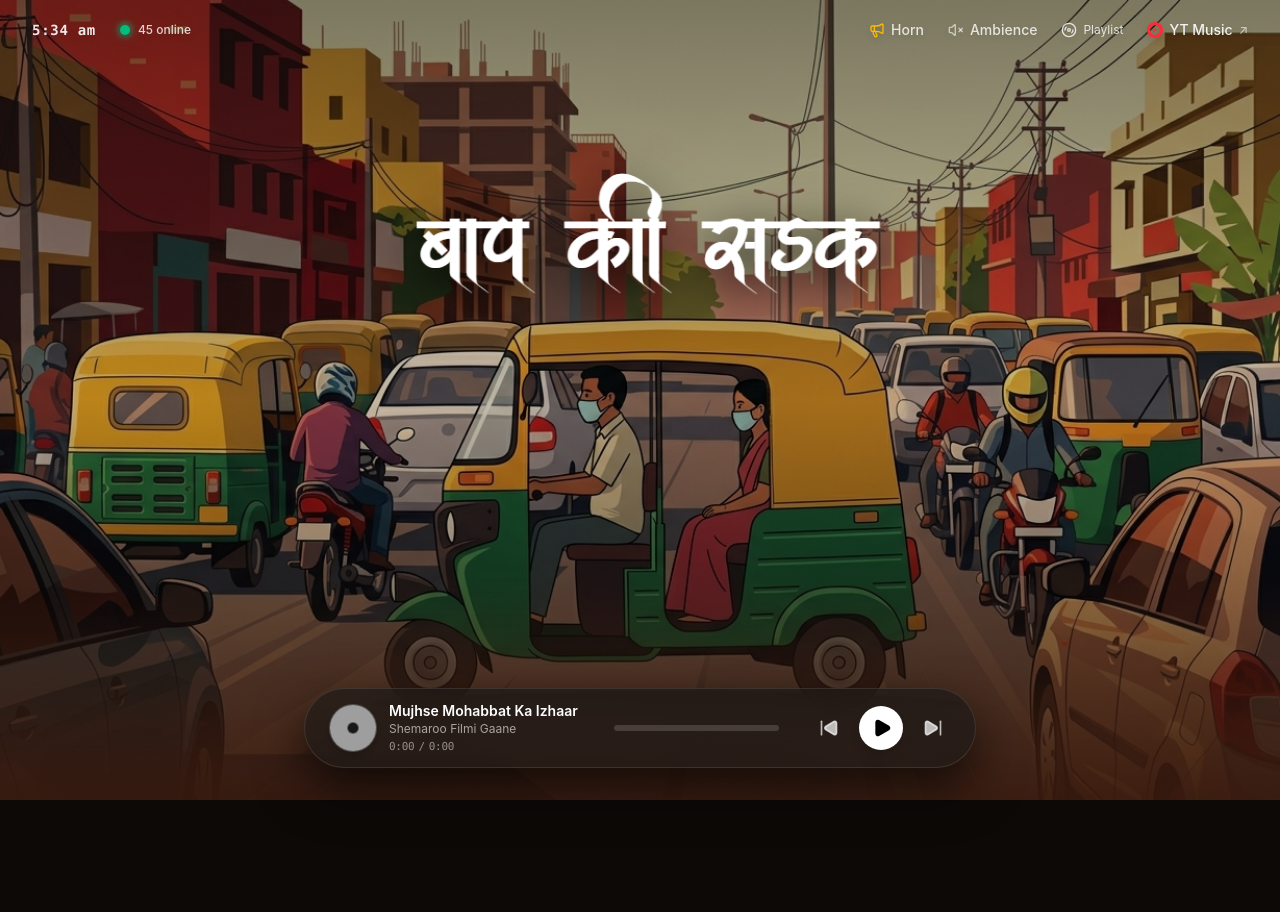
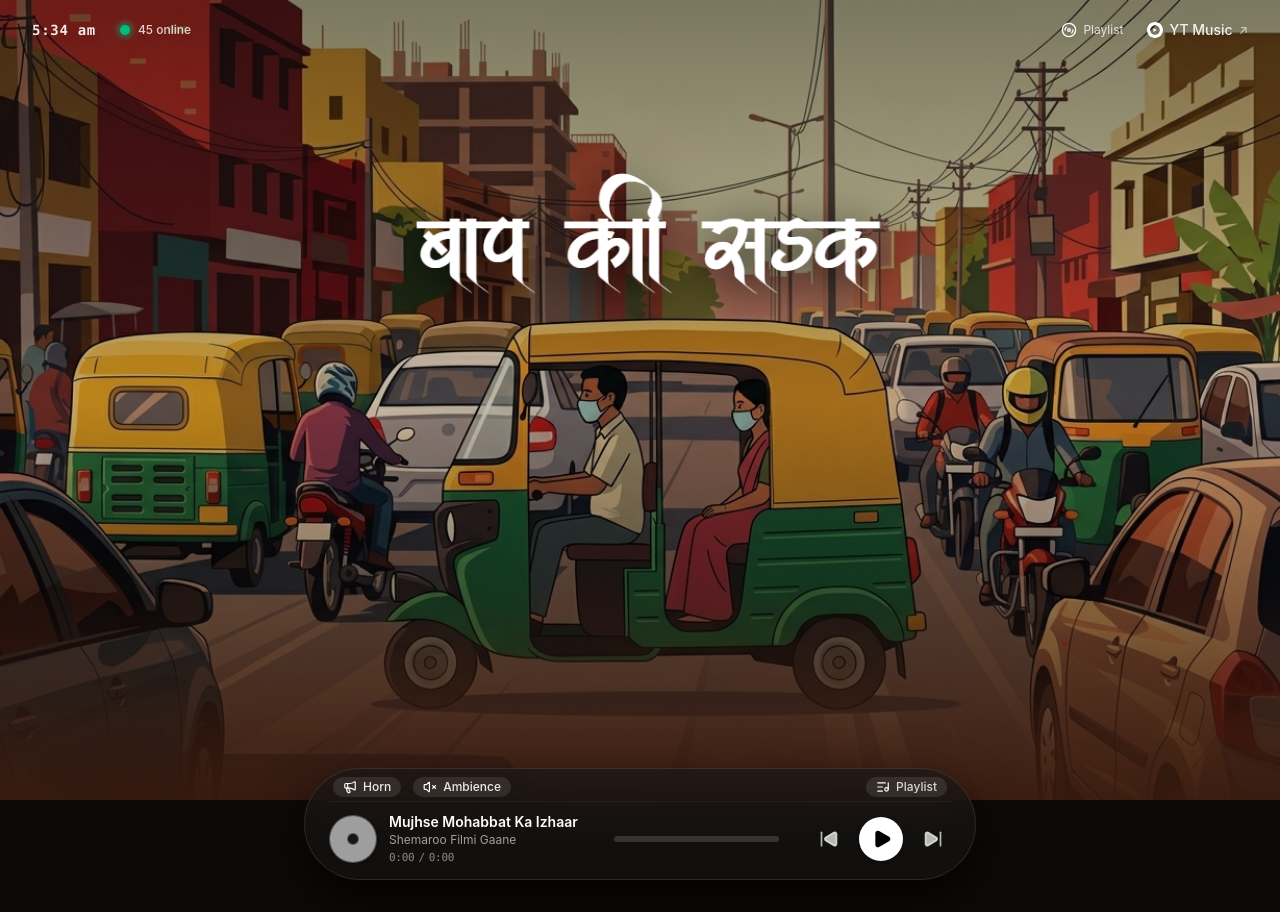
Before and after one commit to sahilchavan751/baapkiroad, a React (Vite) app: page / in a window 1280 px wide. Before the commit the page ends 800 px from the top, so only its background shows below. Built offline with nearby package versions, Linux system fonts and the light colour scheme; grey boxes are pictures that could not be loaded; a web font is replaced by a local one.

Commit message:
refactor: relocate Horn and Ambience buttons above AudioPlayer and update icons to white

```diff
--- a/src/App.jsx
+++ b/src/App.jsx
@@ -24,7 +24,7 @@ export default function App() {
   // Configure ambience audio volume on mount
   useEffect(() => {
     if (ambienceAudioRef.current) {
-      ambienceAudioRef.current.volume = 0.45; // Increased volume for clearer ambience
+      ambienceAudioRef.current.volume = 0.45;
     }
   }, []);
 
@@ -34,7 +34,7 @@ export default function App() {
       ambienceAudioRef.current.pause();
       setIsAmbienceOn(false);
     } else {
-      ambienceAudioRef.current.volume = 0.45; // Increased volume
+      ambienceAudioRef.current.volume = 0.45;
       ambienceAudioRef.current.play().catch(e => console.warn('Ambience audio play error:', e));
       setIsAmbienceOn(true);
     }
@@ -54,17 +54,12 @@ export default function App() {
 
   // YouTube player state changed
   const handleYTStateChange = useCallback((stateCode, player) => {
-    // YT states: -1 unstarted, 0 ended, 1 playing, 2 paused, 3 buffering, 5 cued
     if (stateCode === 1) {
       setIsPlaying(true);
     } else if (stateCode === 2) {
       setIsPlaying(false);
     } else if (stateCode === 0) {
-      // Video ended → play next
-      setCurrentIndex(prev => {
-        const next = (prev + 1) % SONGS.length;
-        return next;
-      });
+      setCurrentIndex(prev => (prev + 1) % SONGS.length);
       setIsPlaying(true);
     }
   }, []);
@@ -78,10 +73,7 @@ export default function App() {
   // Error → skip to next playable video
   const handleYTError = useCallback((errorCode) => {
     console.warn('Skipping unplayable track, error:', errorCode);
-    setCurrentIndex(prev => {
-      const next = (prev + 1) % SONGS.length;
-      return next;
-    });
+    setCurrentIndex(prev => (prev + 1) % SONGS.length);
   }, []);
 
   // ============ Custom UI Controls ============
@@ -157,15 +149,12 @@ export default function App() {
       <Header
         isPlaying={isPlaying}
         onTogglePlaylist={() => setIsPlaylistOpen(!isPlaylistOpen)}
-        isAmbienceOn={isAmbienceOn}
-        toggleAmbience={toggleAmbience}
-        onPlayHorn={handlePlayHorn}
       />
 
       {/* Hero Visual Section */}
       <HeroBanner isPlaying={isPlaying} />
 
-      {/* Custom Glassmorphism Audio Player UI */}
+      {/* Custom Glassmorphism Audio Player UI with Horn & Ambience buttons */}
       <AudioPlayer
         currentSong={{ ...currentSong, durationSec: duration }}
         isPlaying={isPlaying}
@@ -176,6 +165,9 @@ export default function App() {
         duration={duration}
         onSeek={handleSeek}
         onOpenPlaylist={() => setIsPlaylistOpen(true)}
+        isAmbienceOn={isAmbienceOn}
+        toggleAmbience={toggleAmbience}
+        onPlayHorn={handlePlayHorn}
       />
 
       {/* Tracklist Drawer */}
--- a/src/components/AudioPlayer.jsx
+++ b/src/components/AudioPlayer.jsx
@@ -1,6 +1,6 @@
 import React, { useRef } from 'react';
 import { motion } from 'framer-motion';
-import { Play, Pause, SkipBack, SkipForward, ListMusic } from 'lucide-react';
+import { Play, Pause, SkipBack, SkipForward, ListMusic, Megaphone, Volume2, VolumeX } from 'lucide-react';
 
 export default function AudioPlayer({
   currentSong,
@@ -11,7 +11,10 @@ export default function AudioPlayer({
   currentTime,
   duration,
   onSeek,
-  onOpenPlaylist
+  onOpenPlaylist,
+  isAmbienceOn,
+  toggleAmbience,
+  onPlayHorn
 }) {
   const progressBarRef = useRef(null);
 
@@ -38,9 +41,57 @@ export default function AudioPlayer({
       initial={{ opacity: 0, y: 40 }}
       animate={{ opacity: 1, y: 0 }}
       transition={{ duration: 0.7, delay: 0.2, ease: [0.16, 1, 0.3, 1] }}
-      className="fixed bottom-6 sm:bottom-8 left-1/2 -translate-x-1/2 z-50 w-[92%] max-w-xl sm:max-w-2xl px-3 sm:px-6 py-2.5 sm:py-3 rounded-full bg-neutral-900/60 backdrop-blur-xl border border-white/10 shadow-[0_20px_50px_rgba(0,0,0,0.7)] flex items-center justify-between gap-3 sm:gap-6 text-white"
+      className="fixed bottom-6 sm:bottom-8 left-1/2 -translate-x-1/2 z-50 w-[92%] max-w-xl sm:max-w-2xl px-3 sm:px-6 py-2.5 sm:py-3 rounded-full bg-neutral-900/60 backdrop-blur-xl border border-white/10 shadow-[0_20px_50px_rgba(0,0,0,0.7)] flex flex-col gap-2 text-white relative"
     >
-      {/* Left: Album Thumbnail */}
+      {/* Top Floating Sound Effect Buttons: Horn & Ambience */}
+      <div className="flex items-center justify-between px-1 -mt-1 pb-1 border-b border-white/5">
+        <div className="flex items-center gap-3">
+          {/* Horn Button */}
+          <button
+            onClick={onPlayHorn}
+            className="flex items-center gap-1.5 px-2.5 py-0.5 rounded-full text-xs font-medium text-white/90 hover:text-white bg-white/10 hover:bg-white/20 transition-all cursor-pointer active:scale-95"
+            title="Honk Horn Sound"
+          >
+            <Megaphone className="w-3.5 h-3.5 text-white" />
+            <span>Horn</span>
+          </button>
+
+          {/* Ambience Button */}
+          <button
+            onClick={toggleAmbience}
+            className={`flex items-center gap-1.5 px-2.5 py-0.5 rounded-full text-xs font-medium transition-all cursor-pointer ${
+              isAmbienceOn
+                ? 'bg-amber-500/30 border border-amber-400/40 text-amber-200 font-semibold'
+                : 'bg-white/10 hover:bg-white/20 text-white/90 hover:text-white'
+            }`}
+            title="Toggle Road Traffic Ambience Sound"
+          >
+            {isAmbienceOn ? (
+              <Volume2 className="w-3.5 h-3.5 text-amber-300 animate-pulse" />
+            ) : (
+              <VolumeX className="w-3.5 h-3.5 text-white" />
+            )}
+            <span>Ambience</span>
+            {isAmbienceOn && (
+              <span className="w-1.5 h-1.5 rounded-full bg-amber-400 animate-ping ml-0.5" />
+            )}
+          </button>
+        </div>
+
+        {/* Playlist Toggle */}
+        <button
+          onClick={onOpenPlaylist}
+          className="flex items-center gap-1.5 px-2.5 py-0.5 rounded-full text-xs font-medium text-white/80 hover:text-white bg-white/10 hover:bg-white/20 transition-all cursor-pointer"
+          title="Browse Playlist Tracks"
+        >
+          <ListMusic className="w-3.5 h-3.5 text-white" />
+          <span>Playlist</span>
+        </button>
+      </div>
+
+      {/* Player Main Controls Row */}
+      <div className="flex items-center justify-between gap-3 sm:gap-6 pt-0.5">
+        {/* Left: Album Thumbnail & Info */}
         <div className="flex items-center gap-3 min-w-0">
           <div
             onClick={onOpenPlaylist}
@@ -53,17 +104,14 @@ export default function AudioPlayer({
                 alt={currentSong.title}
                 className="w-full h-full object-cover"
               />
-            {/* Center vinyl hole design detail */}
               <div className="absolute inset-0 m-auto w-3 h-3 bg-neutral-900 rounded-full border border-white/30" />
             </div>
 
-          {/* Equalizer overlay icon */}
             <div className="absolute inset-0 bg-black/40 rounded-full opacity-0 group-hover:opacity-100 transition-opacity flex items-center justify-center">
               <ListMusic className="w-4 h-4 text-white" />
             </div>
           </div>
 
-        {/* Track Title & Artist */}
           <div className="flex flex-col min-w-0 pr-1">
             <h3 className="text-xs sm:text-sm font-semibold text-white truncate max-w-[130px] sm:max-w-[200px] md:max-w-[240px]" title={currentSong.title}>
               {currentSong.title}
@@ -72,7 +120,6 @@ export default function AudioPlayer({
               {currentSong.artist}
             </p>
 
-          {/* Time indicator underneath info */}
             <div className="flex items-center gap-1 mt-0.5 text-[10px] sm:text-[11px] text-white/50 font-mono tracking-tight">
               <span>{formatTime(currentTime)}</span>
               <span>/</span>
@@ -81,7 +128,7 @@ export default function AudioPlayer({
           </div>
         </div>
 
-      {/* Middle: Progress Bar & Scrubber */}
+        {/* Middle: Progress Bar */}
         <div className="hidden sm:flex flex-col flex-1 max-w-[220px] mx-2 gap-1">
           <div
             ref={progressBarRef}
@@ -97,7 +144,6 @@ export default function AudioPlayer({
 
         {/* Right: Playback Controls */}
         <div className="flex items-center gap-1.5 sm:gap-3 shrink-0">
-        {/* Skip Back */}
           <button
             onClick={onPrevious}
             className="p-1.5 sm:p-2 text-white/70 hover:text-white hover:bg-white/10 rounded-full transition-colors active:scale-95"
@@ -106,7 +152,6 @@ export default function AudioPlayer({
             <SkipBack className="w-4 h-4 sm:w-5 sm:h-5 fill-current" />
           </button>
 
-        {/* Main Play/Pause Button */}
           <motion.button
             whileHover={{ scale: 1.08 }}
             whileTap={{ scale: 0.94 }}
@@ -121,7 +166,6 @@ export default function AudioPlayer({
             )}
           </motion.button>
 
-        {/* Skip Forward */}
           <button
             onClick={onNext}
             className="p-1.5 sm:p-2 text-white/70 hover:text-white hover:bg-white/10 rounded-full transition-colors active:scale-95"
@@ -130,6 +174,7 @@ export default function AudioPlayer({
             <SkipForward className="w-4 h-4 sm:w-5 sm:h-5 fill-current" />
           </button>
         </div>
+      </div>
     </motion.div>
   );
 }
--- a/src/components/Header.jsx
+++ b/src/components/Header.jsx
@@ -1,8 +1,8 @@
 import React, { useState, useEffect } from 'react';
-import { Disc3, Volume2, VolumeX, Megaphone } from 'lucide-react';
+import { Disc3 } from 'lucide-react';
 import { motion } from 'framer-motion';
 
-export default function Header({ isPlaying, onTogglePlaylist, isAmbienceOn, toggleAmbience, onPlayHorn }) {
+export default function Header({ isPlaying, onTogglePlaylist }) {
   const [timeString, setTimeString] = useState('');
   const [onlineCount, setOnlineCount] = useState(44);
 
@@ -60,60 +60,31 @@ export default function Header({ isPlaying, onTogglePlaylist, isAmbienceOn, togg
         </div>
       </motion.div>
 
-      {/* Right Section: Horn, Ambience, Playlist Toggle & YT Music */}
+      {/* Right Section: Playlist & YT Music Link */}
       <motion.div
         initial={{ opacity: 0, y: -10 }}
         animate={{ opacity: 1, y: 0 }}
         transition={{ duration: 0.6, delay: 0.1 }}
         className="flex items-center gap-4 sm:gap-6 pointer-events-auto"
       >
-        {/* Horn Sound Button */}
-        <button
-          onClick={onPlayHorn}
-          className="flex items-center gap-1.5 text-xs sm:text-sm font-medium text-white/80 hover:text-amber-300 active:scale-95 transition-all duration-150 cursor-pointer"
-          title="Honk Horn Sound"
-        >
-          <Megaphone className="w-4 h-4 text-amber-400" />
-          <span>Horn</span>
-        </button>
-
-        {/* Road Traffic Ambience Sound Toggle */}
-        <button
-          onClick={toggleAmbience}
-          className={`flex items-center gap-1.5 text-xs sm:text-sm font-medium transition-colors duration-200 cursor-pointer ${
-            isAmbienceOn ? 'text-amber-400 font-semibold' : 'text-white/80 hover:text-white'
-          }`}
-          title="Toggle Road Traffic Ambience Sound"
-        >
-          {isAmbienceOn ? (
-            <Volume2 className="w-4 h-4 text-amber-400 animate-pulse" />
-          ) : (
-            <VolumeX className="w-4 h-4 text-white/60" />
-          )}
-          <span>Ambience</span>
-          {isAmbienceOn && (
-            <span className="w-1.5 h-1.5 rounded-full bg-amber-400 animate-ping ml-0.5" />
-          )}
-        </button>
-
         {/* Playlist Quick Drawer Button */}
         <button
           onClick={onTogglePlaylist}
           className="hidden md:flex items-center gap-1.5 text-xs text-white/80 hover:text-white transition-colors duration-200 cursor-pointer"
           title="Browse Playlist Tracks"
         >
-          <Disc3 className={`w-4 h-4 ${isPlaying ? 'animate-spin-slow text-red-400' : ''}`} />
+          <Disc3 className={`w-4 h-4 text-white ${isPlaying ? 'animate-spin-slow' : ''}`} />
           <span>Playlist</span>
         </button>
 
-        {/* YT Music Playlist Link */}
+        {/* YT Music Playlist Link with White YouTube Icon */}
         <a
           href={ytMusicPlaylistUrl}
           target="_blank"
           rel="noopener noreferrer"
           className="flex items-center gap-1.5 text-xs sm:text-sm font-medium text-white/90 hover:text-white transition-all duration-200 group"
         >
-          <svg className="w-4 h-4 text-red-500 group-hover:scale-110 transition-transform" viewBox="0 0 24 24" fill="currentColor">
+          <svg className="w-4 h-4 text-white group-hover:scale-110 transition-transform" viewBox="0 0 24 24" fill="currentColor">
             <path d="M12 0C5.376 0 0 5.376 0 12s5.376 12 12 12 12-5.376 12-12S18.624 0 12 0zm0 19.2c-3.972 0-7.2-3.228-7.2-7.2s3.228-7.2 7.2-7.2 7.2 3.228 7.2 7.2-3.228 7.2-7.2 7.2zm-2.4-10.2v6l5.1-3-5.1-3z"/>
           </svg>
           <span>YT Music</span>
```
Also changed, not shown: src/components/PlaylistDrawer.jsx (+20 -17 lines). Lines whose indentation alone changed are shown as unchanged.
